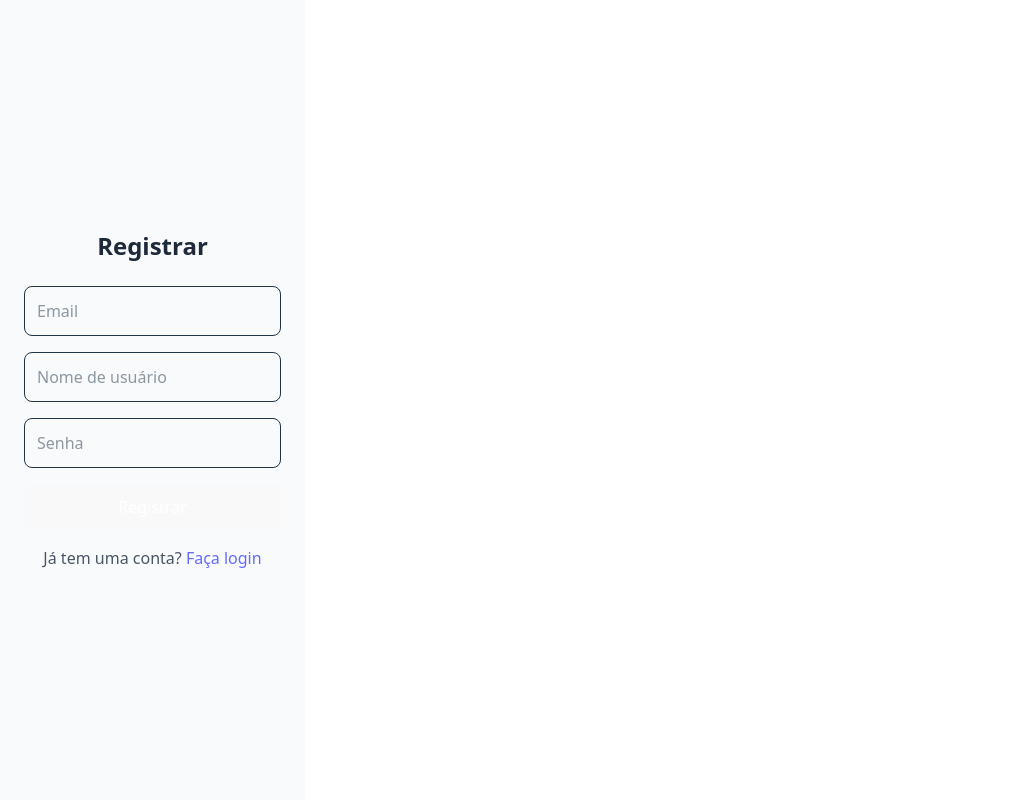
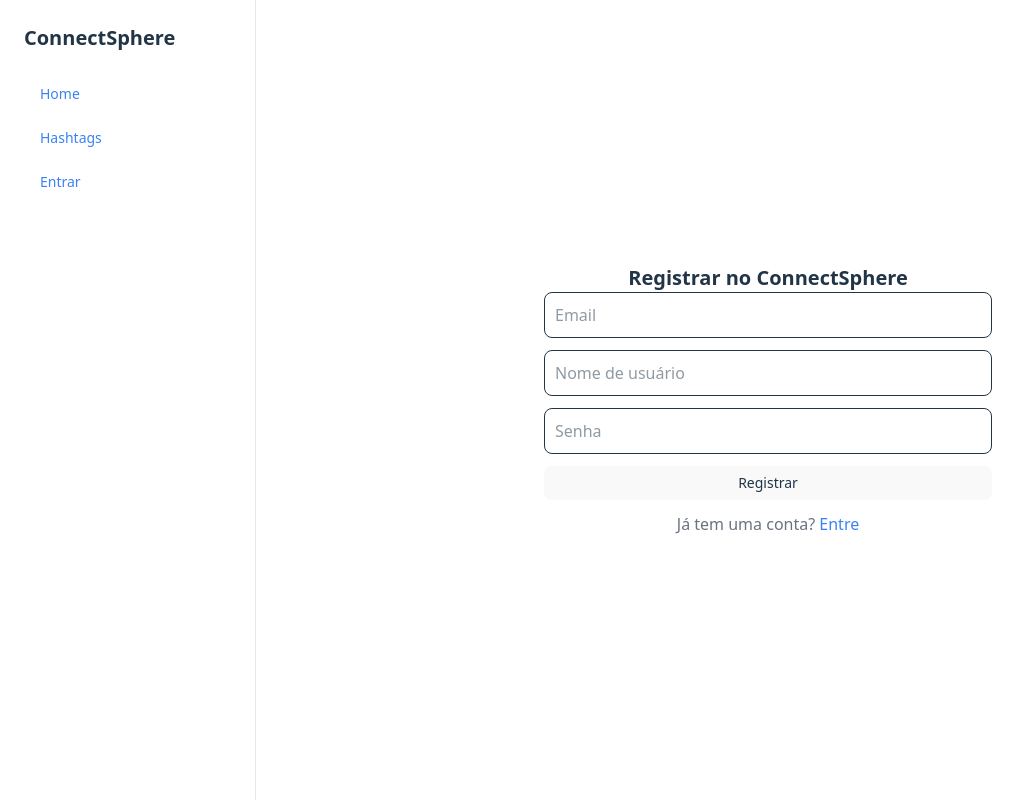
Before and after one commit to VinceMendneck/ConnectSphere, a React (Vite) app in the folder client/: page /register in a window 1280 px wide. Shown: the whole page, without its empty margins (0-1031 px from the left). Built offline with nearby package versions, Linux system fonts and the light colour scheme.

Commit message:
avançando no frontend

```diff
--- a/client/src/App.tsx
+++ b/client/src/App.tsx
@@ -3,18 +3,25 @@ import { BrowserRouter as Router, Routes, Route } from 'react-router-dom';
 import Home from './pages/Home';
 import Login from './pages/Login';
 import Register from './pages/Register';
+import HashtagPage from './pages/HashtagPage';
+import Sidebar from './components/Sidebar';
 import { AuthProvider } from './context/AuthContext';
 
 function App() {
   return (
     <AuthProvider>
       <Router>
-        <Routes>
-          <Route path="/" element={<Home />} />
-          <Route path="/login" element={<Login />} />
-          <Route path="/register" element={<Register />} />
-          <Route path="/hashtag/:tag" element={<div>Página de Hashtag (a implementar)</div>} />
-        </Routes>
+        <div className="flex min-h-screen bg-[#ffffff] dark:bg-[#4b5563]">
+          <Sidebar />
+          <main className="flex-1 w-full bg-[#ffffff] dark:bg-[#4b5563]">
+            <Routes>
+              <Route path="/" element={<Home />} />
+              <Route path="/login" element={<Login />} />
+              <Route path="/register" element={<Register />} />
+              <Route path="/hashtag/:tag" element={<HashtagPage />} />
+            </Routes>
+          </main>
+        </div>
       </Router>
     </AuthProvider>
   );
--- /dev/null
+++ b/client/src/components/Sidebar.tsx
@@ -0,0 +1,39 @@
+// client/src/components/Sidebar.tsx
+import { useContext } from 'react';
+import { Link } from 'react-router-dom';
+import { AuthContext } from '../context/AuthContextType';
+import { theme } from '../styles/theme';
+
+function Sidebar() {
+  const authContext = useContext(AuthContext);
+  if (!authContext) {
+    throw new Error('AuthContext must be used within an AuthProvider');
+  }
+  const { user } = authContext;
+
+  return (
+    <div className={theme.sidebar.container}>
+      <h2 className={theme.sidebar.logo}>ConnectSphere</h2>
+      <nav className={theme.sidebar.nav}>
+        <Link to="/" className={theme.sidebar.link}>
+          Home
+        </Link>
+        <Link to="/hashtag/tecnologia" className={theme.sidebar.link}>
+          Hashtags
+        </Link>
+        {user && (
+          <Link to="/profile" className={theme.sidebar.link}>
+            Perfil
+          </Link>
+        )}
+        {!user && (
+          <Link to="/login" className={theme.sidebar.link}>
+            Entrar
+          </Link>
+        )}
+      </nav>
+    </div>
+  );
+}
+
+export default Sidebar;
--- a/client/src/index.css
+++ b/client/src/index.css
@@ -1,3 +1,4 @@
+/* client/src/index.css */
 @import "tailwindcss";
 
 :root {
@@ -6,8 +7,8 @@
   font-weight: 400;
 
   color-scheme: light dark;
-  color: rgba(255, 255, 255, 0.87);
-  background-color: #242424;
+  color: #213547;
+  background-color: #ffffff; /* Força branco */
 
   font-synthesis: none;
   text-rendering: optimizeLegibility;
@@ -16,49 +17,58 @@
 }
 
 .dark {
-  background-color: #1a202c;
   color: #e2e8f0;
+  background-color: #4b5563; /* Força cinza */
 }
 
 a {
   font-weight: 500;
-  color: #646cff;
+  color: #3b82f6;
   text-decoration: inherit;
 }
 a:hover {
-  color: #535bf2;
+  color: #1d4ed8;
 }
 
 body {
   margin: 0;
-  display: flex;
-  place-items: center;
   min-width: 320px;
   min-height: 100vh;
+  background-color: #ffffff; /* Força branco */
+}
+
+.dark body {
+  background-color: #4b5563; /* Força cinza */
 }
 
 h1 {
-  font-size: 3.2em;
+  font-size: 2.5rem;
   line-height: 1.1;
 }
 
 button {
   border-radius: 8px;
   border: 1px solid transparent;
-  padding: 0.6em 1.2em;
-  font-size: 1em;
+  padding: 0.4em 0.8em;
+  font-size: 14px;
   font-weight: 500;
   font-family: inherit;
-  background-color: #1a1a1a;
+  color: #213547;
+  background-color: #f9f9f9;
   cursor: pointer;
   transition: border-color 0.25s;
 }
 button:hover {
-  border-color: #646cff;
+  border-color: #3b82f6;
 }
 button:focus,
 button:focus-visible {
-  outline: 4px auto -webkit-focus-ring-color;
+  outline: none;
+}
+
+.dark button {
+  color: #ffffff;
+  background-color: #1f2937;
 }
 
 @media (prefers-color-scheme: light) {
@@ -67,9 +77,10 @@ button:focus-visible {
     background-color: #ffffff;
   }
   a:hover {
-    color: #747bff;
+    color: #2563eb;
   }
   button {
+    color: #213547;
     background-color: #f9f9f9;
   }
 }
--- /dev/null
+++ b/client/src/pages/HashtagPage.tsx
@@ -0,0 +1,68 @@
+// client/src/pages/HashtagPage.tsx
+import { useState, useEffect } from 'react';
+import { useParams, Link } from 'react-router-dom';
+import { toast, ToastContainer } from 'react-toastify';
+import 'react-toastify/dist/ReactToastify.css';
+import api from '../services/mockApi';
+import { theme } from '../styles/theme';
+import { type Post } from '../types';
+
+function HashtagPage() {
+  const { tag } = useParams<{ tag: string }>();
+  const [posts, setPosts] = useState<Post[]>([]);
+
+  useEffect(() => {
+    const fetchPosts = async () => {
+      try {
+        const res = await api.get(`/hashtags/${tag}/posts`);
+        setPosts(res.data);
+      } catch (_) {
+        toast.error('Erro ao carregar posts');
+      }
+    };
+    if (tag) {
+      fetchPosts();
+    }
+  }, [tag]);
+
+  const renderContent = (text: string) => {
+    const parts = text.split(/(#[\w]+)/);
+    return parts.map((part, index) =>
+      part.startsWith('#') ? (
+        <Link
+          key={index}
+          to={`/hashtag/${part.slice(1)}`}
+          className={theme.hashtag.link}
+        >
+          {part}
+        </Link>
+      ) : (
+        <span key={index}>{part}</span>
+      )
+    );
+  };
+
+  return (
+    <div className={theme.hashtag.container}>
+      <ToastContainer position="top-right" autoClose={3000} />
+      <h2 className={theme.hashtag.title}>Posts com #{tag}</h2>
+      <div className={theme.hashtag.postList}>
+        {posts.length === 0 ? (
+          <p className={theme.hashtag.emptyPostMessage}>Nenhum post encontrado para #{tag}.</p>
+        ) : (
+          posts.map((post) => (
+            <div key={post.id} className={theme.hashtag.postContainer}>
+              <p className={theme.hashtag.postContent}>{renderContent(post.content)}</p>
+              <p className={theme.hashtag.postMeta}>
+                Por {post.user?.username || 'Anônimo'} em{' '}
+                {new Date(post.createdAt).toLocaleString('pt-BR')}
+              </p>
+            </div>
+          ))
+        )}
+      </div>
+    </div>
+  );
+}
+
+export default HashtagPage;
--- a/client/src/pages/Login.tsx
+++ b/client/src/pages/Login.tsx
@@ -1,7 +1,8 @@
 // client/src/pages/Login.tsx
-import { useContext, useState } from 'react';
+import { useState, useContext } from 'react';
 import { Link, useNavigate } from 'react-router-dom';
-import { toast } from 'react-toastify';
+import { toast, ToastContainer } from 'react-toastify';
+import 'react-toastify/dist/ReactToastify.css';
 import { AuthContext } from '../context/AuthContextType';
 import { theme } from '../styles/theme';
 
@@ -15,13 +16,10 @@ function Login() {
   const [password, setPassword] = useState('');
   const navigate = useNavigate();
 
-  const handleSubmit = async () => {
+  const handleLogin = async (e: React.FormEvent) => {
+    e.preventDefault();
     if (!email.trim() || !password.trim()) {
-      toast.error('Todos os campos são obrigatórios');
-      return;
-    }
-    if (!/\S+@\S+\.\S+/.test(email)) {
-      toast.error('Email inválido');
+      toast.error('Preencha todos os campos');
       return;
     }
 
@@ -29,33 +27,40 @@ function Login() {
       await login(email, password);
       toast.success('Login realizado com sucesso!');
       navigate('/');
-    } catch (_) {
-      toast.error('Erro ao fazer login. Verifique suas credenciais.');
+    } catch (error) {
+      toast.error('Erro ao fazer login');
+      console.error('Erro de login:', error);
     }
   };
 
   return (
-    <div className={theme.auth.container}>
-      <h2 className={theme.auth.title}>Login</h2>
+    <div className="container mx-auto p-6 bg-white dark:bg-[#1a202c] min-h-screen flex flex-col items-center justify-center">
+      <ToastContainer position="top-right" autoClose={3000} />
+      <h2 className={theme.auth.title}>Entrar no ConnectSphere</h2>
+      <form onSubmit={handleLogin} className="w-full max-w-md">
         <input
-        className={theme.auth.input}
+          type="email"
+          placeholder="Email"
           value={email}
           onChange={(e) => setEmail(e.target.value)}
-        placeholder="Email"
-        type="email"
+          className={theme.auth.input}
         />
         <input
-        className={theme.auth.input}
           type="password"
+          placeholder="Senha"
           value={password}
           onChange={(e) => setPassword(e.target.value)}
-        placeholder="Senha"
+          className={theme.auth.input}
         />
-      <button onClick={handleSubmit} className={theme.auth.button}>
+        <button type="submit" className={theme.auth.button}>
           Entrar
         </button>
+      </form>
       <p className={theme.auth.noUserMessage}>
-        Não tem uma conta? <Link to="/register" className={theme.auth.link}>Registre-se</Link>
+        Não tem uma conta?{' '}
+        <Link to="/register" className={theme.auth.link}>
+          Registre-se
+        </Link>
       </p>
     </div>
   );
--- a/client/src/pages/Register.tsx
+++ b/client/src/pages/Register.tsx
@@ -1,7 +1,8 @@
 // client/src/pages/Register.tsx
-import { useContext, useState } from 'react';
-import { useNavigate, Link } from 'react-router-dom'; // Corrigido: Adicionei Link
-import { toast } from 'react-toastify';
+import { useState, useContext } from 'react';
+import { Link, useNavigate } from 'react-router-dom';
+import { toast, ToastContainer } from 'react-toastify';
+import 'react-toastify/dist/ReactToastify.css';
 import { AuthContext } from '../context/AuthContextType';
 import { theme } from '../styles/theme';
 
@@ -16,58 +17,58 @@ function Register() {
   const [username, setUsername] = useState('');
   const navigate = useNavigate();
 
-  const handleSubmit = async () => {
+  const handleRegister = async (e: React.FormEvent) => {
+    e.preventDefault();
     if (!email.trim() || !password.trim() || !username.trim()) {
-      toast.error('Todos os campos são obrigatórios');
-      return;
-    }
-    if (password.length < 6) {
-      toast.error('A senha deve ter pelo menos 6 caracteres');
-      return;
-    }
-    if (!/\S+@\S+\.\S+/.test(email)) {
-      toast.error('Email inválido');
+      toast.error('Preencha todos os campos');
       return;
     }
 
     try {
       await register(email, password, username);
-      toast.success('Registro realizado com sucesso! Faça login para continuar.');
+      toast.success('Registro realizado com sucesso!');
       navigate('/login');
-    } catch (_) {
-      toast.error('Erro ao registrar. Tente novamente.');
+    } catch (error) {
+      toast.error('Erro ao registrar');
+      console.error('Erro de registro:', error);
     }
   };
 
   return (
-    <div className={theme.auth.container}>
-      <h2 className={theme.auth.title}>Registrar</h2>
+    <div className="container mx-auto p-6 bg-white dark:bg-[#1a202c] min-h-screen flex flex-col items-center justify-center">
+      <ToastContainer position="top-right" autoClose={3000} />
+      <h2 className={theme.auth.title}>Registrar no ConnectSphere</h2>
+      <form onSubmit={handleRegister} className="w-full max-w-md">
         <input
-        className={theme.auth.input}
+          type="email"
+          placeholder="Email"
           value={email}
           onChange={(e) => setEmail(e.target.value)}
-        placeholder="Email"
-        type="email"
+          className={theme.auth.input}
         />
         <input
-        className={theme.auth.input}
+          type="text"
+          placeholder="Nome de usuário"
           value={username}
           onChange={(e) => setUsername(e.target.value)}
-        placeholder="Nome de usuário"
-        type="text"
+          className={theme.auth.input}
         />
         <input
-        className={theme.auth.input}
           type="password"
+          placeholder="Senha"
           value={password}
           onChange={(e) => setPassword(e.target.value)}
-        placeholder="Senha"
+          className={theme.auth.input}
         />
-      <button onClick={handleSubmit} className={theme.auth.button}>
+        <button type="submit" className={theme.auth.button}>
           Registrar
         </button>
+      </form>
       <p className={theme.auth.noUserMessage}>
-        Já tem uma conta? <Link to="/login" className={theme.auth.link}>Faça login</Link>
+        Já tem uma conta?{' '}
+        <Link to="/login" className={theme.auth.link}>
+          Entre
+        </Link>
       </p>
     </div>
   );
--- /dev/null
+++ b/client/src/services/mockApi.ts
@@ -0,0 +1,104 @@
+// client/src/services/mockApi.ts
+import { type Post, type User } from '../types'; // Usa import type
+
+// Interfaces para respostas da API
+interface LoginResponse {
+  token: string;
+  userId: number;
+}
+
+interface RegisterResponse {
+  success: boolean;
+}
+
+interface PostResponse {
+  id: number;
+  content: string;
+  createdAt: string;
+  user: User;
+}
+
+// Interfaces para corpos das requisições
+interface LoginBody {
+  email: string;
+  password: string;
+}
+
+interface RegisterBody {
+  email: string;
+  password: string;
+  username: string;
+}
+
+interface PostBody {
+  content: string;
+}
+
+// Dados simulados
+const mockUser: User = { id: 1, username: 'user_teste' };
+const mockPosts: Post[] = [
+  {
+    id: 1,
+    content: 'Bem-vindo ao #ConnectSphere!',
+    createdAt: new Date().toISOString(),
+    user: mockUser,
+  },
+  {
+    id: 2,
+    content: 'Testando #hashtags no projeto!',
+    createdAt: new Date().toISOString(),
+    user: mockUser,
+  },
+];
+
+const mockApi = {
+  get: async (url: string): Promise<{ data: Post[] }> => {
+    if (url === '/posts') {
+      return { data: mockPosts };
+    }
+    if (url.startsWith('/hashtags/')) {
+      const tag = url.split('/')[2];
+      return {
+        data: mockPosts.filter((post) => post.content.includes(`#${tag}`)),
+      };
+    }
+    throw new Error('Rota não encontrada');
+  },
+  post: async (
+    url: string,
+    body: LoginBody | RegisterBody | PostBody
+  ): Promise<{ data: LoginResponse | RegisterResponse | PostResponse }> => {
+    if (url === '/login') {
+      const { email, password } = body as LoginBody;
+      // Simula validação (opcional)
+      if (!email || !password) {
+        throw new Error('Email e senha são obrigatórios');
+      }
+      return {
+        data: { token: 'mock_token', userId: 1 },
+      };
+    }
+    if (url === '/register') {
+      const { email, password, username } = body as RegisterBody;
+      // Simula validação (opcional)
+      if (!email || !password || !username) {
+        throw new Error('Todos os campos são obrigatórios');
+      }
+      return { data: { success: true } };
+    }
+    if (url === '/posts') {
+      const { content } = body as PostBody;
+      const newPost: PostResponse = {
+        id: mockPosts.length + 1,
+        content,
+        createdAt: new Date().toISOString(),
+        user: mockUser,
+      };
+      mockPosts.push(newPost as Post);
+      return { data: newPost };
+    }
+    throw new Error('Rota não encontrada');
+  },
+};
+
+export default mockApi;
--- a/client/src/styles/theme.ts
+++ b/client/src/styles/theme.ts
@@ -1,33 +1,52 @@
 // client/src/styles/theme.ts
 export const theme = {
   home: {
-    container: "container mx-auto p-6 bg-gray-50 dark:bg-gray-900 min-h-screen",
-    header: "flex justify-between items-center mb-6",
-    title: "text-3xl font-bold text-gray-800 dark:text-white",
+    container: 'flex-1 p-4 bg-[#ffffff] dark:bg-[#4b5563] min-h-screen w-full',
+    header: 'flex justify-between items-center mb-4',
+    title: 'text-2xl font-semibold text-[#213547] dark:text-[#e2e8f0]',
     themeToggleButton:
-      "px-4 py-2 bg-gray-200 dark:bg-gray-700 text-gray-800 dark:text-white rounded-lg hover:bg-gray-300 dark:hover:bg-gray-600 transition",
-    postFormContainer: "mb-6 bg-white dark:bg-gray-800 p-4 rounded-lg shadow",
+      'px-3 py-1 bg-[#f9f9f9] dark:bg-[#1f2937] text-[#213547] dark:text-[#ffffff] text-sm rounded-full hover:bg-[#e5e7eb] dark:hover:bg-[#374151] transition',
+    postFormContainer: 'mb-4 bg-[#ffffff] dark:bg-[#374151] p-4 rounded-lg shadow-sm border border-[#e5e7eb] dark:border-[#6b7280]',
     textarea:
-      "w-full p-3 border rounded-lg focus:outline-none focus:ring-2 focus:ring-blue-500 dark:bg-gray-700 dark:text-white dark:border-gray-600 resize-none",
-    postFormFooter: "flex justify-between items-center mt-2",
-    charCount: "text-sm text-gray-500 dark:text-gray-400",
+      'w-full p-3 border rounded-lg bg-[#ffffff] dark:bg-[#374151] dark:text-[#e2e8f0] dark:border-[#6b7280] focus:outline-none focus:ring-2 focus:ring-[#3b82f6] resize-none',
+    postFormFooter: 'flex justify-between items-center mt-2',
+    charCount: 'text-sm text-[#6b7280] dark:text-[#9ca3af]',
     postButton:
-      "bg-blue-500 text-white px-4 py-2 rounded-lg hover:bg-blue-600 transition disabled:bg-gray-400 disabled:cursor-not-allowed",
-    noUserMessage: "text-gray-600 dark:text-gray-300 mb-6",
-    link: "text-blue-500 hover:underline",
-    postList: "space-y-4",
-    emptyPostMessage: "text-gray-600 dark:text-gray-300",
-    postContainer: "bg-white dark:bg-gray-800 p-4 rounded-lg shadow",
-    postContent: "text-gray-800 dark:text-gray-200",
-    postMeta: "text-sm text-gray-500 dark:text-gray-400 mt-2",
-    hashtagLink: "text-blue-500 hover:underline",
+      'bg-[#6b7280] text-[#ffffff] px-3 py-1.5 rounded-lg hover:bg-[#4b5563] transition disabled:bg-[#9ca3af] disabled:cursor-not-allowed text-sm',
+    noUserMessage: 'text-[#6b7280] dark:text-[#9ca3af] mb-4',
+    link: 'text-[#3b82f6] hover:text-[#1d4ed8] dark:hover:text-[#2563eb]',
+    postList: 'space-y-4',
+    emptyPostMessage: 'text-[#6b7280] dark:text-[#9ca3af]',
+    postContainer: 'bg-[#ffffff] dark:bg-[#374151] p-4 rounded-lg shadow-sm border border-[#e5e7eb] dark:border-[#6b7280]',
+    postContent: 'text-[#213547] dark:text-[#e2e8f0]',
+    postMeta: 'text-sm text-[#6b7280] dark:text-[#9ca3af] mt-2',
+    hashtagLink: 'text-[#3b82f6] hover:text-[#1d4ed8] dark:hover:text-[#2563eb]',
   },
   auth: {
-    container: "container mx-auto p-6 bg-gray-50 dark:bg-gray-900 min-h-screen flex flex-col items-center justify-center",
-    title: "text-2xl font-bold text-gray-800 dark:text-white mb-6",
-    input: "w-full max-w-md p-3 border rounded-lg dark:bg-gray-700 dark:text-white dark:border-gray-600 mb-4 focus:outline-none focus:ring-2 focus:ring-blue-500",
-    button: "w-full max-w-md bg-blue-500 text-white px-4 py-2 rounded-lg hover:bg-blue-600 transition",
-    noUserMessage: "text-gray-600 dark:text-gray-300 mt-4",
-    link: "text-blue-500 hover:underline",
+    container: 'container mx-auto p-6 bg-[#ffffff] dark:bg-[#4b5563] min-h-screen flex flex-col items-center',
+    title: 'text-xl font-semibold text-[#213547] dark:text-[#e2e8f0]',
+    input:
+      'w-full max-w-md p-2.5 border rounded-lg bg-[#ffffff] dark:bg-[#374151] dark:text-[#e2e8f0] dark:border-[#6b7280] mb-3 focus:outline-none focus:ring-2 focus:ring-[#3b82f6]',
+    button:
+      'w-full max-w-md bg-[#6b7280] text-[#ffffff] px-3 py-1.5 rounded-lg hover:bg-[#4b5563] transition text-sm',
+    noUserMessage: 'text-[#6b7280] dark:text-[#9ca3af] mt-3',
+    link: 'text-[#3b82f6] hover:text-[#1d4ed8] dark:hover:text-[#2563eb]',
+  },
+  hashtag: {
+    container: 'flex-1 p-4 bg-[#ffffff] dark:bg-[#4b5563] min-h-screen w-full',
+    title: 'text-xl font-semibold text-[#213547] dark:text-[#e2e8f0]',
+    postList: 'space-y-4',
+    emptyPostMessage: 'text-[#6b7280] dark:text-[#9ca3af]',
+    postContainer: 'bg-[#ffffff] dark:bg-[#374151] p-4 rounded-lg shadow-sm border border-[#e5e7eb] dark:border-[#6b7280]',
+    postContent: 'text-[#213547] dark:text-[#e2e8f0]',
+    postMeta: 'text-sm text-[#6b7280] dark:text-[#9ca3af] mt-2',
+    link: 'text-[#3b82f6] hover:text-[#1d4ed8] dark:hover:text-[#2563eb]',
+  },
+  sidebar: {
+    container: 'w-64 bg-[#ffffff] dark:bg-[#4b5563] h-screen p-6 flex flex-col border-r border-[#e5e7eb] dark:border-[#6b7280]',
+    logo: 'text-xl font-semibold text-[#213547] dark:text-[#e2e8f0] mb-6 whitespace-nowrap',
+    nav: 'flex flex-col space-y-2',
+    link: 'text-[#213547] dark:text-[#e2e8f0] hover:bg-[#f3f4f6] dark:hover:bg-[#374151] px-4 py-2 rounded-lg text-sm',
+    button: 'text-[#213547] dark:text-[#e2e8f0] hover:bg-[#f3f4f6] dark:hover:bg-[#374151] px-4 py-2 rounded-lg text-left text-sm',
   },
 };
--- /dev/null
+++ b/client/tailwind.config.js
@@ -0,0 +1,10 @@
+// client/tailwind.config.js
+/** @type {import('tailwindcss').Config} */
+module.exports = {
+  content: ['./src/**/*.{js,jsx,ts,tsx}'],
+  theme: {
+    extend: {},
+  },
+  plugins: [],
+  darkMode: 'class', // Garante suporte a dark:
+};
```
Also changed, not shown: client/src/context/AuthContext.tsx (+13 -14 lines), client/src/context/AuthContextType.tsx (+5 -6 lines), client/src/pages/Home.tsx (+54 -28 lines). Lines whose indentation alone changed are shown as unchanged.
